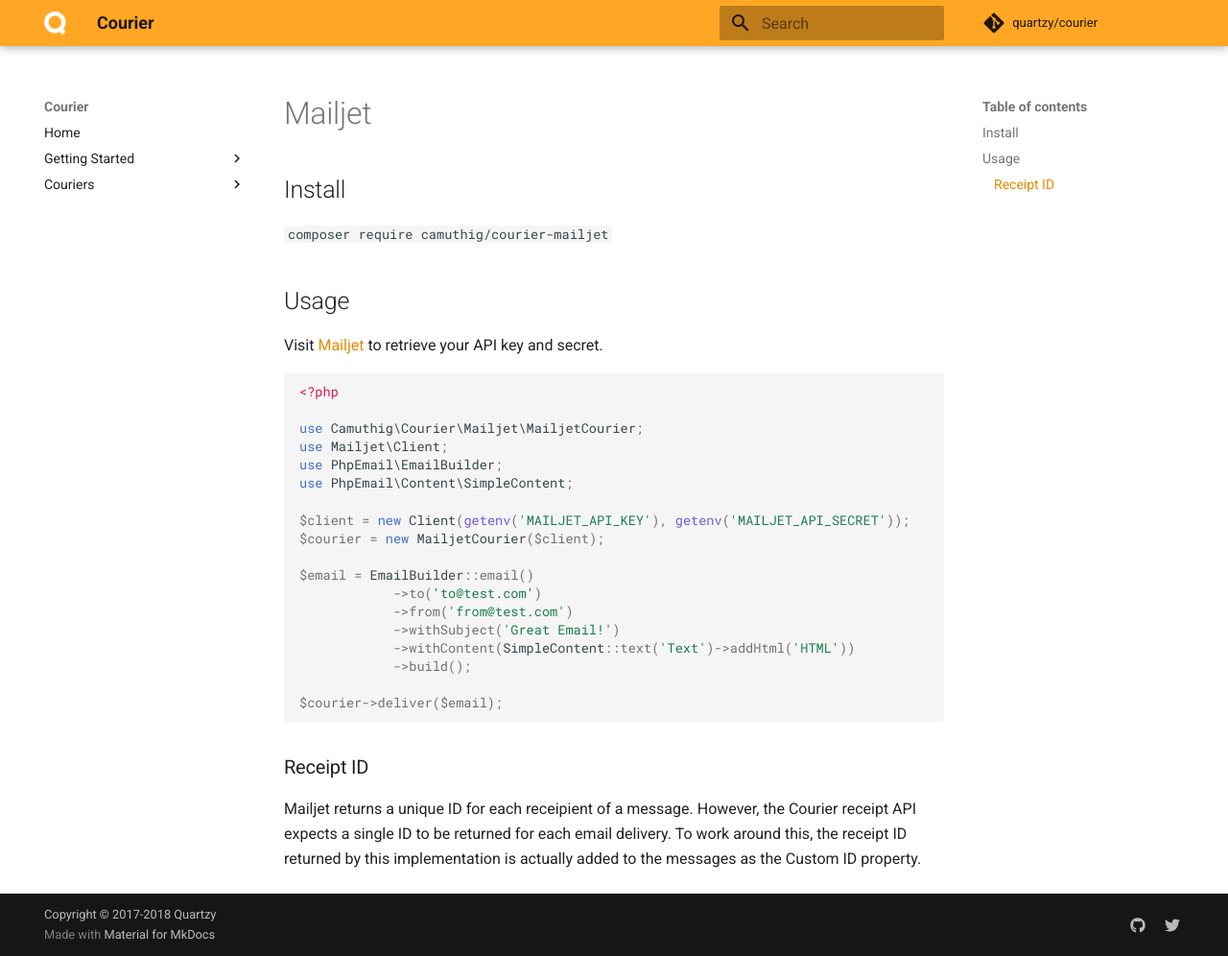
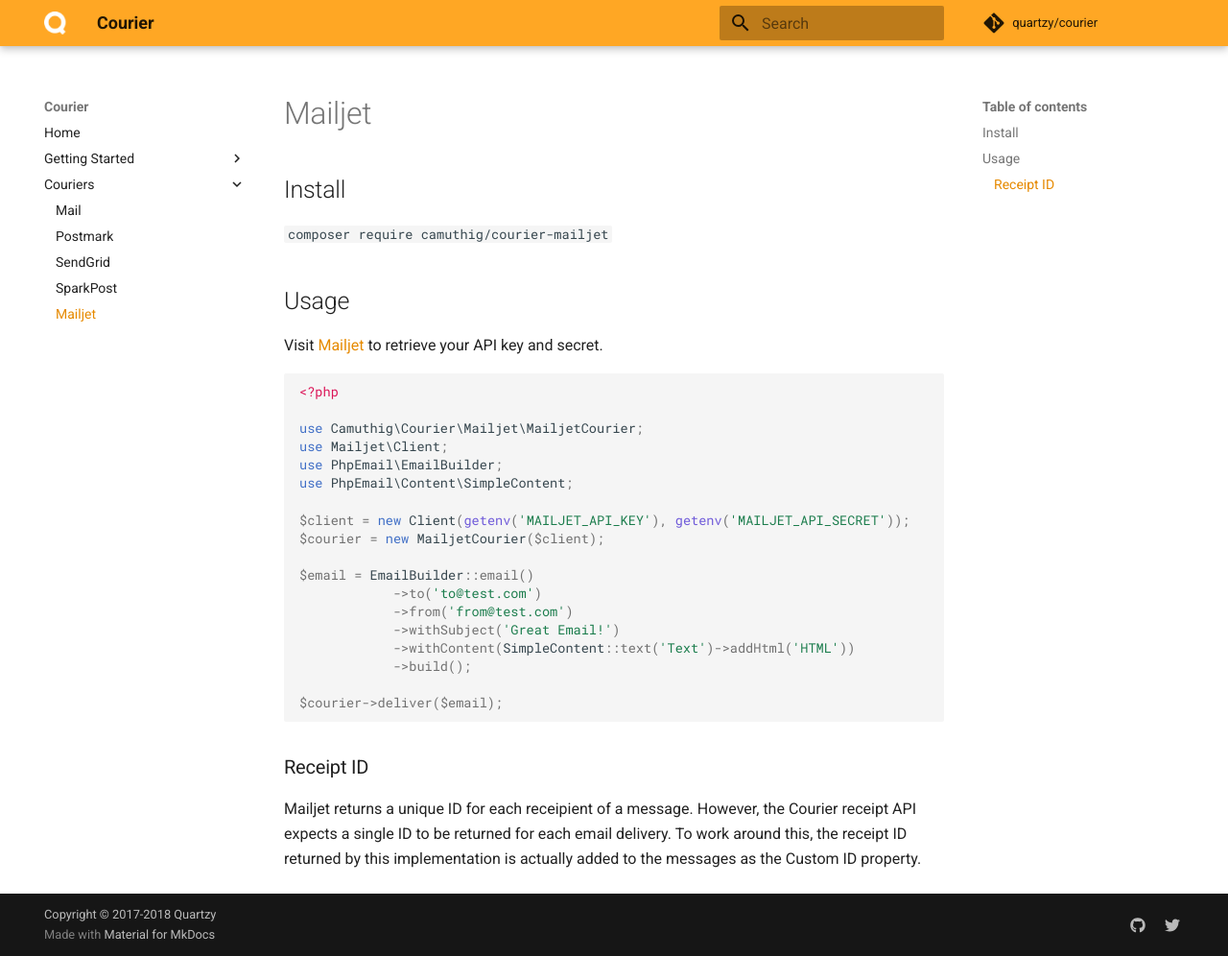
Before and after one commit to quartzy/courier, an MkDocs documentation site: the page built from docs/couriers/mailjet.md, in a window 1280 px wide and 996 px high. Shown: the whole window at 96% size. Built offline with MkDocs 1.6.1 and Material for MkDocs 9.7.7, drawn with Linux system fonts in a browser that asks for light colours; comment, search, counter and statistics services are not loaded; old or Windows-style settings are respelled for this version of MkDocs.

Commit message:
Fix Mailjet documentation reference

```diff
--- a/mkdocs.yml
+++ b/mkdocs.yml
@@ -46,3 +46,4 @@ pages:
     - Postmark: couriers/postmark.md
     - SendGrid: couriers/sendgrid.md
     - SparkPost: couriers/sparkpost.md
+    - Mailjet: couriers/mailjet.md
```
